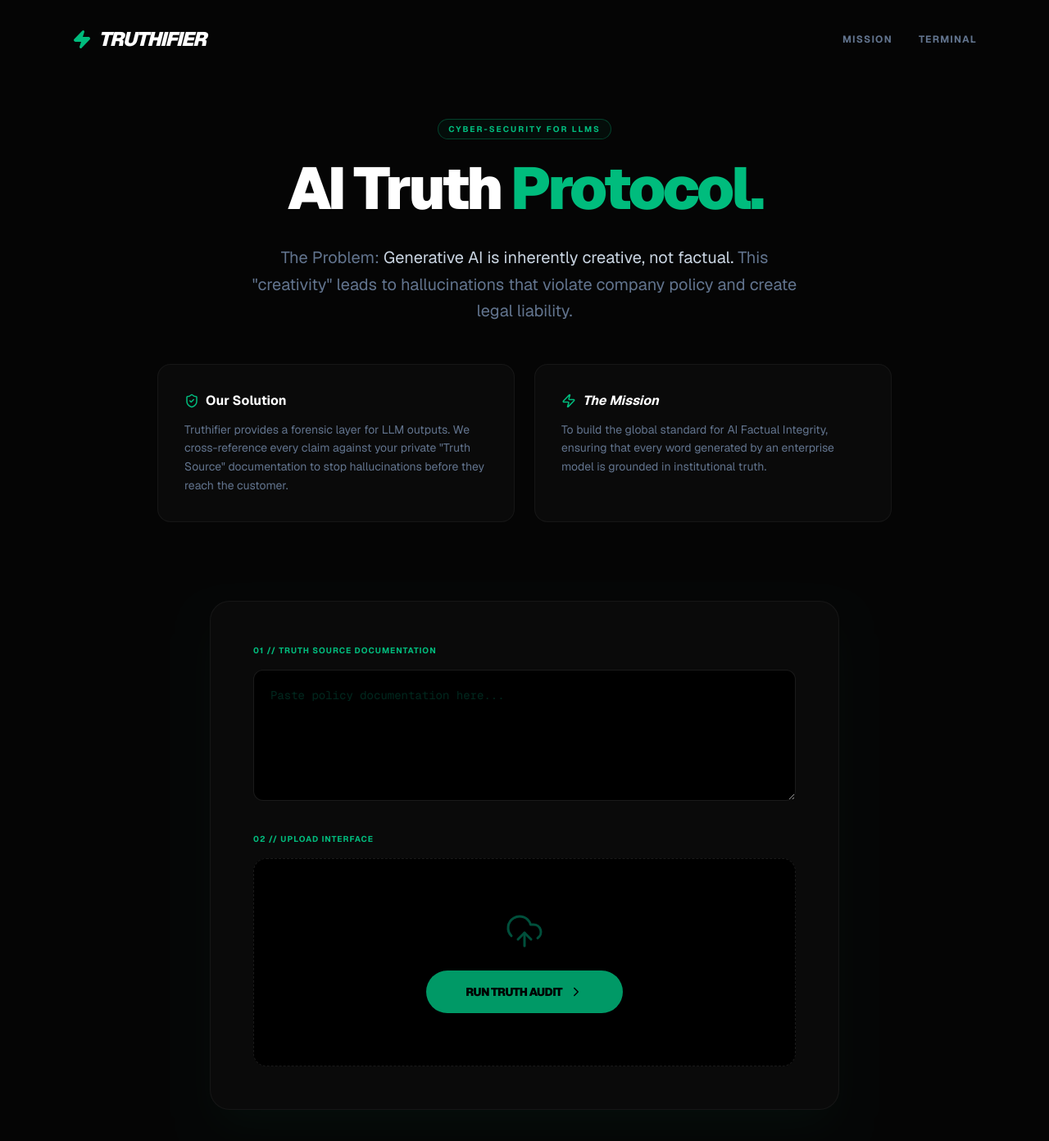
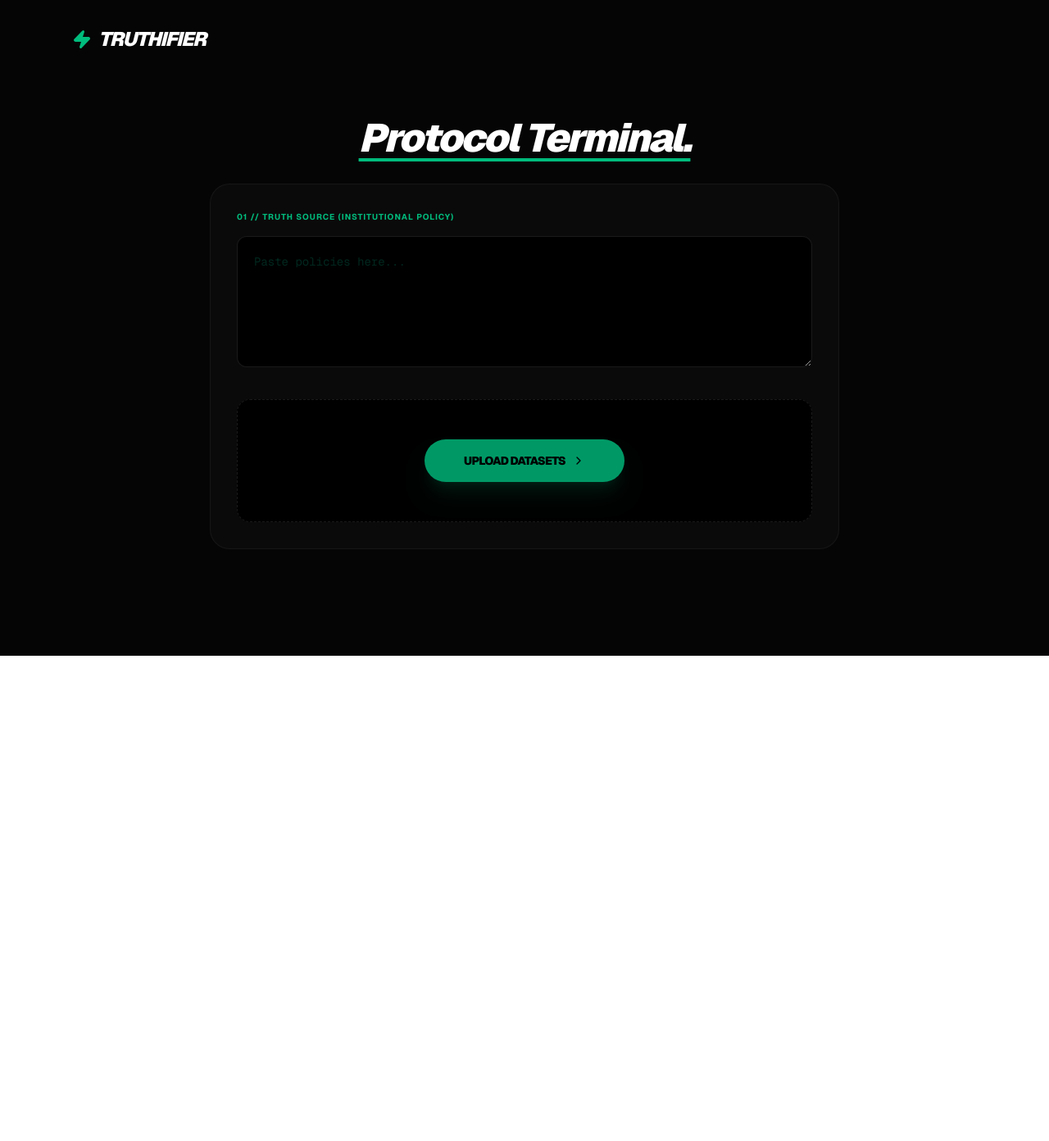
Before and after one commit to rishitvakare/Truthifier, a Next.js app: page / in a window 1280 px wide. Shown: the top 1392 px of the page at 82% size. After the commit the page ends 800 px from the top, so only its background shows below. Built offline with nearby package versions, Linux system fonts and the light colour scheme.

Commit message:
feat: implement high-fidelity PDF export for truthifier audit

```diff
--- a/app/page.tsx
+++ b/app/page.tsx
@@ -1,7 +1,7 @@
 "use client";
 
 import React, { useState } from 'react';
-import { ShieldCheck, AlertTriangle, UploadCloud, ChevronRight, Loader2, CheckCircle2, XCircle, FileText, BookOpen, Download, Mail, Zap } from 'lucide-react';
+import { ShieldCheck, AlertTriangle, UploadCloud, ChevronRight, Loader2, CheckCircle2, XCircle, FileText, BookOpen, Download, Mail, Zap, ArrowRight, Printer } from 'lucide-react';
 
 export default function LandingPage() {
   const [loading, setLoading] = useState(false);
@@ -33,134 +33,118 @@ export default function LandingPage() {
     return 'text-emerald-500 border-emerald-500/20 bg-emerald-500/10';
   };
 
+  const handlePrint = () => {
+    window.print(); // Triggers print dialog with PDF save option
+  };
+
   return (
-    <div className="min-h-screen bg-[#050505] text-slate-300 font-sans selection:bg-emerald-500/30 selection:text-emerald-400">
-      {/* Navigation */}
-      <nav className="max-w-6xl mx-auto py-8 px-6 flex justify-between items-center">
+    <div className="min-h-screen bg-[#050505] text-slate-300 font-sans selection:bg-emerald-500/30">
+      {/* Navigation - Hidden on Print */}
+      <nav className="max-w-6xl mx-auto py-8 px-6 flex justify-between items-center print:hidden">
         <div className="text-2xl font-black tracking-tighter flex items-center gap-2 text-white italic">
           <Zap className="text-emerald-500 fill-emerald-500" size={24} /> TRUTHIFIER
-        </div>
-        <div className="hidden md:flex gap-8 text-xs font-bold uppercase tracking-widest text-slate-500">
-          <a href="#mission" className="hover:text-emerald-500 transition">Mission</a>
-          <a href="#audit" className="hover:text-emerald-500 transition">Terminal</a>
         </div>
       </nav>
 
       <main className="max-w-5xl mx-auto pt-12 pb-32 px-6">
-        {/* Mission & Problem Section */}
-        <section id="mission" className="mb-24 text-center">
-          <div className="inline-block px-3 py-1 rounded-full border border-emerald-500/30 bg-emerald-500/5 text-emerald-500 text-[10px] font-bold uppercase tracking-[0.2em] mb-6">
-            Cyber-Security for LLMs
-          </div>
-          <h1 className="text-6xl md:text-7xl font-black text-white mb-8 tracking-tighter">
-            AI Truth <span className="text-emerald-500">Protocol.</span>
+        {!results ? (
+          <section className="max-w-3xl mx-auto space-y-8 print:hidden">
+            <h1 className="text-5xl font-black text-white mb-8 tracking-tighter text-center italic underline underline-offset-8 decoration-emerald-500">
+              Protocol Terminal.
             </h1>
-          <p className="text-slate-500 text-xl max-w-2xl mx-auto leading-relaxed mb-12">
-            The Problem: <span className="text-slate-300">Generative AI is inherently creative, not factual.</span> This "creativity" leads to hallucinations that violate company policy and create legal liability.
-          </p>
-          <div className="grid md:grid-cols-2 gap-6 text-left max-w-4xl mx-auto">
-            <div className="p-8 rounded-2xl bg-[#0A0A0A] border border-white/5">
-              <h3 className="text-white font-bold mb-3 flex items-center gap-2">
-                <ShieldCheck className="text-emerald-500" size={18} /> Our Solution
-              </h3>
-              <p className="text-sm text-slate-500 leading-relaxed">
-                Truthifier provides a forensic layer for LLM outputs. We cross-reference every claim against your private "Truth Source" documentation to stop hallucinations before they reach the customer.
-              </p>
-            </div>
-            <div className="p-8 rounded-2xl bg-[#0A0A0A] border border-white/5">
-              <h3 className="text-white font-bold mb-3 flex items-center gap-2 italic">
-                <Zap className="text-emerald-500" size={18} /> The Mission
-              </h3>
-              <p className="text-sm text-slate-500 leading-relaxed">
-                To build the global standard for AI Factual Integrity, ensuring that every word generated by an enterprise model is grounded in institutional truth.
-              </p>
-            </div>
-          </div>
-        </section>
-
-        {/* The Audit Terminal */}
-        <section id="audit" className="max-w-3xl mx-auto">
-          <div className="bg-[#0A0A0A] border border-white/5 rounded-3xl p-1 shadow-2xl shadow-emerald-500/5">
-            <div className="p-8 md:p-12">
-              {!results ? (
-                <div className="space-y-8">
+            <div className="bg-[#0A0A0A] border border-white/5 rounded-3xl p-8 space-y-8">
               <div>
-                    <label className="text-[10px] font-bold uppercase tracking-widest text-emerald-500 mb-4 block">01 // TRUTH SOURCE DOCUMENTATION</label>
+                <label className="text-[10px] font-bold uppercase tracking-widest text-emerald-500 mb-4 block">01 // TRUTH SOURCE (INSTITUTIONAL POLICY)</label>
                 <textarea
                   className="w-full bg-black border border-white/10 rounded-xl p-5 text-sm text-emerald-500 font-mono focus:border-emerald-500/50 outline-none h-40 transition-all placeholder:text-emerald-900/50"
-                      placeholder="Paste policy documentation here..."
+                  placeholder="Paste policies here..."
                   value={truthSource}
                   onChange={(e) => setTruthSource(e.target.value)}
                 />
               </div>
-
-                  <div>
-                    <label className="text-[10px] font-bold uppercase tracking-widest text-emerald-500 mb-4 block">02 // UPLOAD INTERFACE</label>
-                    <div className="bg-black border border-white/10 border-dashed rounded-2xl p-16 text-center hover:border-emerald-500/40 transition cursor-pointer group">
+              <div className="bg-black border border-white/10 border-dashed rounded-2xl p-12 text-center group cursor-pointer">
                 <input type="file" className="hidden" id="log-upload" onChange={handleUpload} accept=".json" />
                 <label htmlFor="log-upload" className="cursor-pointer">
-                        {loading ? <Loader2 className="animate-spin mx-auto text-emerald-500" size={40} /> : (
-                          <>
-                            <UploadCloud className="mx-auto mb-6 text-emerald-900 group-hover:text-emerald-500 transition-colors" size={48} strokeWidth={1.5} />
-                            <div className="bg-emerald-600 hover:bg-emerald-500 text-black px-12 py-4 rounded-full font-black text-sm uppercase tracking-tighter inline-flex items-center gap-2 transition transform group-hover:scale-105">
-                              Run Truth Audit <ChevronRight size={18} />
+                  {loading ? <Loader2 className="animate-spin mx-auto text-emerald-500" size={32} /> : (
+                    <div className="bg-emerald-600 hover:bg-emerald-500 text-black px-12 py-4 rounded-full font-black text-sm uppercase tracking-tighter inline-flex items-center gap-2 transition transform group-hover:scale-105 shadow-xl shadow-emerald-500/10">
+                      Upload Datasets <ChevronRight size={16} />
                     </div>
-                          </>
                   )}
                 </label>
               </div>
             </div>
+          </section>
+        ) : (
+          <section className="animate-in fade-in slide-in-from-bottom-4 duration-700">
+            {/* Report Header - Styled for PDF */}
+            <div className="flex justify-between items-end mb-12 border-b border-white/5 pb-8 print:border-emerald-500/20">
+              <div>
+                <div className="hidden print:flex items-center gap-2 text-emerald-500 font-black italic mb-4">
+                  <Zap size={20} fill="currentColor" /> TRUTHIFIER AUDIT REPORT
                 </div>
-              ) : (
-                <div className="animate-in fade-in slide-in-from-bottom-4 duration-700">
-                  <div className="flex flex-col md:flex-row justify-between items-start md:items-center mb-12 border-b border-white/5 pb-8">
-                    <div>
-                      <h2 className="text-4xl font-black text-white italic">INTEGRITY: {results.score}%</h2>
-                      <p className="text-emerald-500 font-mono text-[10px] uppercase tracking-widest mt-2">Analysis Complete // {results.issues} Violations Detected</p>
+                <h2 className="text-5xl font-black text-white italic tracking-tighter uppercase print:text-black">Audit Results</h2>
+                <p className="text-emerald-500 font-mono text-[10px] uppercase tracking-widest mt-2">
+                  Integrity Score: {results.score}% // Violations: {results.issues} // Secure Protocol Active
+                </p>
               </div>
-                    <button onClick={() => setResults(null)} className="text-[10px] font-bold uppercase text-slate-600 hover:text-white transition mt-4 md:mt-0 underline underline-offset-4 tracking-widest">Clear Terminal</button>
+              <div className="flex gap-4 print:hidden">
+                <button
+                  onClick={handlePrint}
+                  className="bg-emerald-600 text-black px-6 py-2 rounded-lg font-black text-[10px] uppercase tracking-widest hover:bg-emerald-500 transition flex items-center gap-2"
+                >
+                  <Printer size={14} /> Download PDF
+                </button>
+                <button onClick={() => setResults(null)} className="text-[10px] font-bold uppercase text-slate-600 hover:text-white underline tracking-widest">Reset Protocol</button>
+              </div>
             </div>
 
-                  <div className="space-y-4 mb-12">
+            {/* Comparison Table */}
+            <div className="space-y-6 mb-16 print:space-y-4">
               {results.detailedResults?.map((res: any, i: number) => (
-                      <div key={i} className="flex flex-col md:flex-row md:items-center justify-between p-6 bg-black border border-white/5 rounded-xl hover:border-white/10 transition">
-                        <div className="flex items-start gap-4 mb-4 md:mb-0">
-                          {res.status === 'FLAGGED' ? <AlertTriangle size={20} className="text-emerald-500 shrink-0 mt-1" /> : <CheckCircle2 size={20} className="text-emerald-900 shrink-0 mt-1" />}
-                          <span className="text-sm font-medium leading-relaxed">{res.reason}</span>
-                        </div>
-                        <span className={`px-4 py-1.5 rounded-full text-[10px] font-black uppercase tracking-widest border ${getRiskColor(res.riskLevel)}`}>
+                <div key={i} className="bg-[#0A0A0A] border border-white/5 rounded-2xl overflow-hidden print:bg-white print:border-slate-200 print:shadow-none">
+                  <div className="px-6 py-3 bg-white/5 flex justify-between items-center border-b border-white/5 print:bg-slate-50 print:border-slate-200">
+                    <span className="text-[10px] font-mono text-slate-500 uppercase tracking-widest">LOG_SEGMENT_{res.id}</span>
+                    <span className={`px-3 py-1 rounded-full text-[9px] font-black uppercase tracking-tighter border ${getRiskColor(res.riskLevel)}`}>
                       {res.riskLevel || res.status}
                     </span>
+                  </div>
+
+                  <div className="p-6 grid md:grid-cols-2 gap-8 items-center print:grid-cols-1">
+                    <div className="space-y-2">
+                      <p className="text-[9px] font-bold text-red-500 uppercase tracking-widest">AI GENERATED OUTPUT (DEVIANT)</p>
+                      <p className="text-sm text-slate-300 italic leading-relaxed print:text-slate-800">"{res.originalResponse}"</p>
+                    </div>
+
+                    <div className="flex gap-4 items-start border-l border-white/5 pl-8 print:border-l-2 print:border-emerald-500 print:pl-4 print:mt-4">
+                      <ArrowRight className="text-emerald-500 shrink-0 mt-1 print:hidden" size={16} />
+                      <div>
+                        <p className="text-[9px] font-bold text-emerald-500 uppercase tracking-widest print:text-emerald-700">FORENSIC CORRECTION</p>
+                        <p className="text-sm text-slate-400 leading-relaxed print:text-slate-600 italic">Reference Point: {res.reason}</p>
+                      </div>
+                    </div>
+                  </div>
                 </div>
               ))}
             </div>
 
-                  {/* Lead Capture form for risky audits */}
+            {/* Print Footer */}
+            <div className="hidden print:block border-t border-slate-200 pt-8 mt-12 text-center">
+              <p className="text-[10px] text-slate-400 uppercase tracking-[0.3em]">Official Truthifier Protocol Report // Restricted Distribution</p>
+            </div>
+
+            {/* Lead Capture - Hidden on Print */}
             {results.score < 100 && (
-                    <div className="p-8 rounded-3xl bg-emerald-500/5 border border-emerald-500/20">
-                      <h4 className="text-white font-bold mb-2 flex items-center gap-2 italic underline underline-offset-4">
-                        <Mail size={16} /> SECURE AUDIT REPORT
-                      </h4>
-                      <p className="text-xs text-slate-500 mb-6">Your AI score indicates factual drift. Enter your corporate email to receive a detailed compliance mitigation roadmap.</p>
-                      <div className="flex gap-2">
-                        <input
-                          type="email"
-                          placeholder="name@company.com"
-                          className="bg-black border border-emerald-500/20 rounded-xl px-4 py-3 text-sm flex-1 focus:border-emerald-500 outline-none text-emerald-500"
-                          value={email}
-                          onChange={(e) => setEmail(e.target.value)}
-                        />
-                        <button className="bg-emerald-600 hover:bg-emerald-500 text-black px-6 py-3 rounded-xl font-bold text-xs uppercase transition tracking-tighter">
-                          Get Roadmap
-                        </button>
+              <div className="p-10 rounded-3xl bg-emerald-500/5 border border-emerald-500/20 max-w-2xl mx-auto text-center print:hidden">
+                <h4 className="text-white font-black text-2xl italic tracking-tighter mb-2 underline underline-offset-4 decoration-emerald-500">Mitigation Required</h4>
+                <p className="text-slate-500 text-sm mb-8 leading-relaxed">System-wide factual drift detected. Submit your credentials for a detailed security audit.</p>
+                <div className="flex gap-2 max-w-md mx-auto">
+                  <input type="email" placeholder="security@enterprise.com" className="bg-black border border-emerald-500/20 rounded-xl px-5 py-3 text-sm flex-1 outline-none text-emerald-500 focus:border-emerald-500 transition" />
+                  <button className="bg-emerald-600 hover:bg-emerald-500 text-black px-8 py-3 rounded-xl font-black text-[10px] uppercase tracking-tighter transition">Secure Roadmap</button>
                 </div>
               </div>
             )}
-                </div>
+          </section>
         )}
-            </div>
-          </div>
-        </section>
       </main>
     </div>
   );
```
Also changed, not shown: app/api/audit/route.ts (+8 -23 lines). Lines whose indentation alone changed are shown as unchanged.
